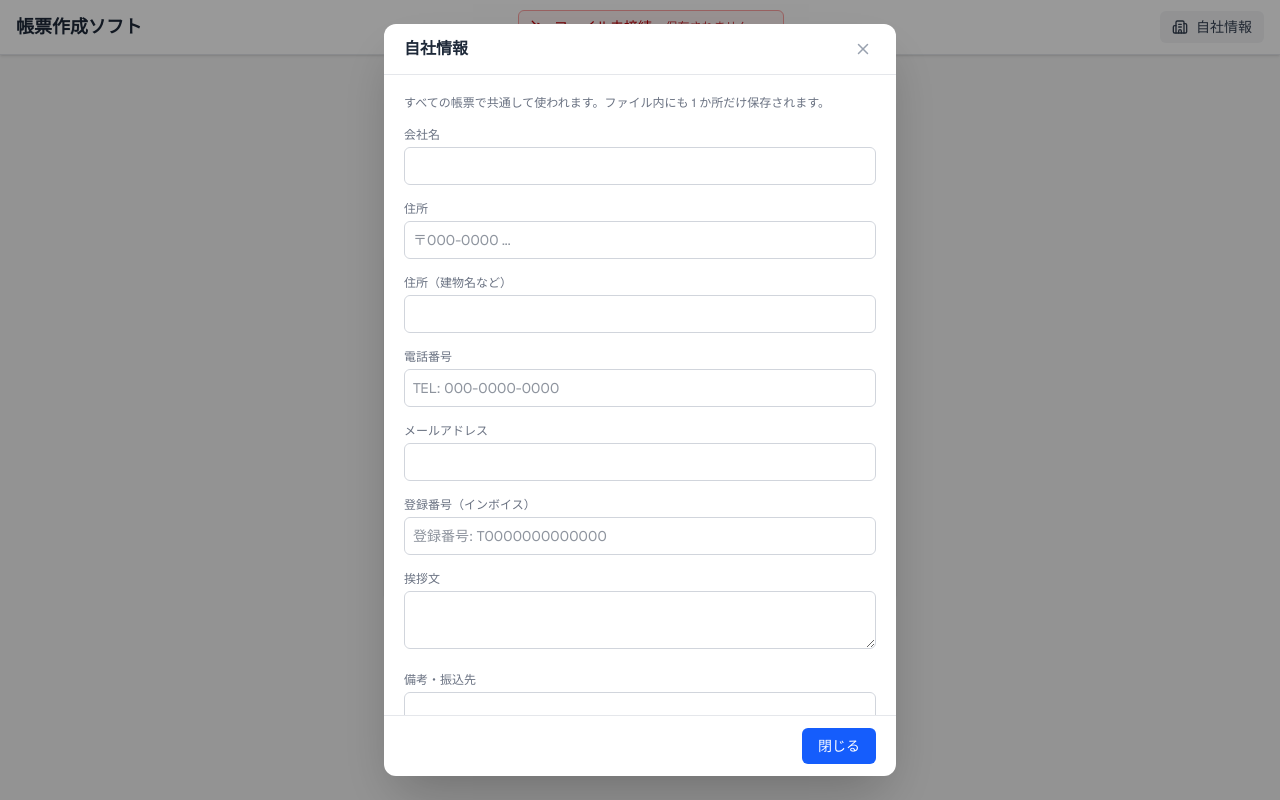
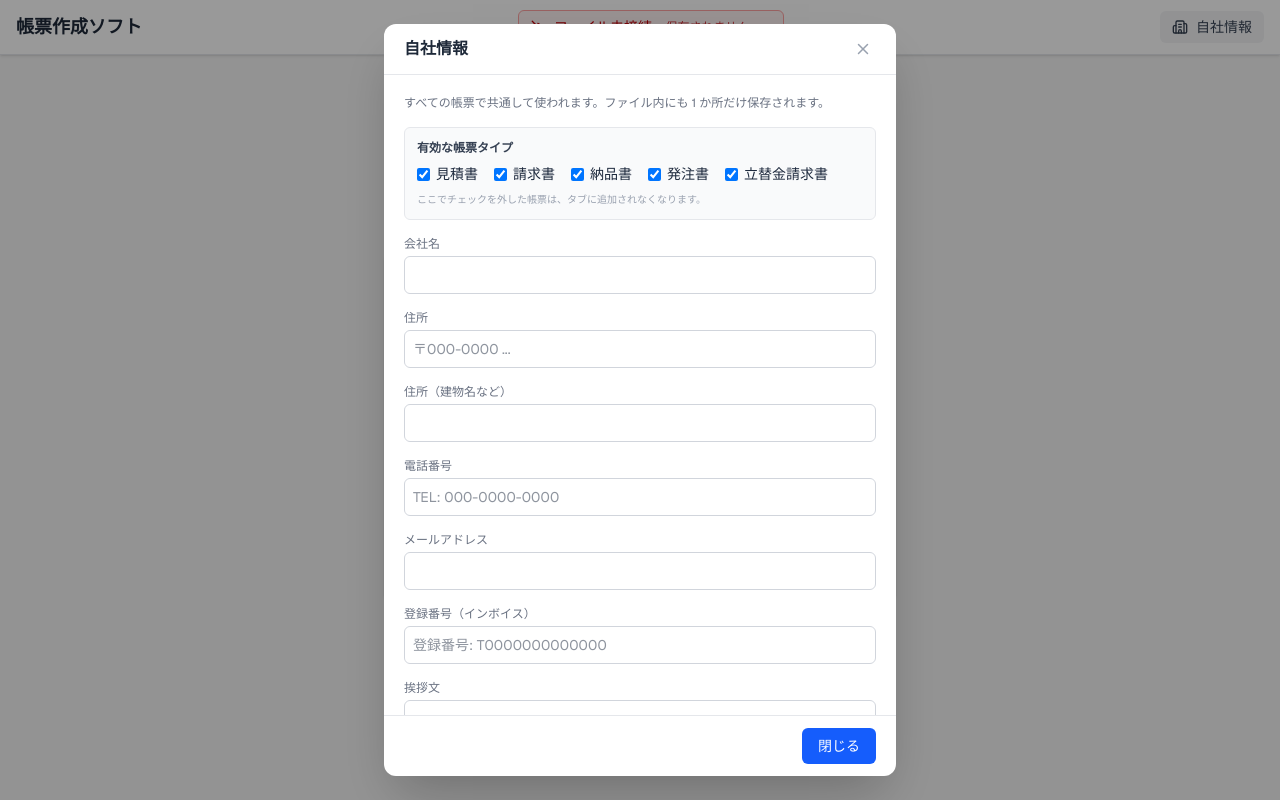
Before and after one commit to JPD-studio/formgen, a Next.js app in the folder web/: page / in a window 1280 px wide. Both pictures are taken after a click on the button "自社情報". Built offline with nearby package versions, Linux system fonts and the light colour scheme.

Commit message:
feat: Add document type toggles in Issuer Settings

```diff
--- a/web/src/components/DocumentTypeTabs.tsx
+++ b/web/src/components/DocumentTypeTabs.tsx
@@ -13,6 +13,11 @@ export default function DocumentTypeTabs({ project }: { project: Project }) {
     <div className="mt-2 flex gap-1">
       {DOCUMENT_TYPES.map(type => {
         const exists = !!project.documents[type];
+        const enabled = store.file.enabledDocumentTypes?.includes(type) ?? true;
+
+        // 有効でない かつ まだ存在しない ならタブを出さない
+        if (!enabled && !exists) return null;
+
         const active = activeType === type && exists;
         return (
           <button
--- a/web/src/components/IssuerSettingsDialog.tsx
+++ b/web/src/components/IssuerSettingsDialog.tsx
@@ -2,7 +2,7 @@
 
 import React from 'react';
 import { X } from 'lucide-react';
-import { IssuerInfo } from '@/types';
+import { IssuerInfo, DOCUMENT_TYPES } from '@/types';
 import { useStore } from '@/lib/FormgenStore';
 
 const FIELDS: { key: keyof IssuerInfo; label: string; multiline?: boolean; placeholder?: string }[] = [
@@ -39,6 +39,34 @@ export default function IssuerSettingsDialog({ onClose }: { onClose: () => void
           <p className="text-xs text-gray-500">
             すべての帳票で共通して使われます。ファイル内にも 1 か所だけ保存されます。
           </p>
+          <div className="mb-4 space-y-2 rounded-md border border-gray-200 bg-gray-50 p-3">
+            <label className="block text-xs font-bold text-gray-700">有効な帳票タイプ</label>
+            <div className="flex flex-wrap gap-4">
+              {DOCUMENT_TYPES.map(type => {
+                const enabled = store.file.enabledDocumentTypes?.includes(type) ?? true;
+                return (
+                  <label key={type} className="flex items-center gap-1.5 text-sm">
+                    <input
+                      type="checkbox"
+                      checked={enabled}
+                      onChange={e => {
+                        const current = store.file.enabledDocumentTypes ?? [...DOCUMENT_TYPES];
+                        const next = e.target.checked
+                          ? [...current, type]
+                          : current.filter(t => t !== type);
+                        // DOCUMENT_TYPESの順序を保つ
+                        const sorted = DOCUMENT_TYPES.filter(t => next.includes(t));
+                        store.updateEnabledDocumentTypes(sorted);
+                      }}
+                      className="rounded border-gray-300 text-blue-600 focus:ring-blue-500"
+                    />
+                    {type}
+                  </label>
+                );
+              })}
+            </div>
+            <p className="text-[10px] text-gray-400 mt-1">ここでチェックを外した帳票は、タブに追加されなくなります。</p>
+          </div>
           {FIELDS.map(({ key, label, multiline, placeholder }) => (
             <div key={key}>
               <label className="mb-1 block text-xs text-gray-500">{label}</label>
--- a/web/src/components/Sidebar.tsx
+++ b/web/src/components/Sidebar.tsx
@@ -233,17 +233,23 @@ function ProjectRow({
             {project.name || '（無題の案件）'}
           </span>
           <span className="flex shrink-0 gap-0.5">
-            {DOCUMENT_TYPES.map(type => (
+            {DOCUMENT_TYPES.map(type => {
+              const exists = !!project.documents[type];
+              const enabled = store.file.enabledDocumentTypes?.includes(type) ?? true;
+              if (!enabled && !exists) return null;
+
+              return (
                 <span
                   key={type}
-                title={project.documents[type] ? `${type}あり` : `${type}なし`}
+                  title={exists ? `${type}あり` : `${type}なし`}
                   className={`inline-flex h-4 w-4 items-center justify-center rounded text-[9px] leading-none ${
-                  project.documents[type] ? 'bg-blue-600 text-white' : 'bg-neutral-200 text-neutral-400'
+                    exists ? 'bg-blue-600 text-white' : 'bg-neutral-200 text-neutral-400'
                   }`}
                 >
                   {TYPE_BADGE[type]}
                 </span>
-            ))}
+              );
+            })}
           </span>
           <RowMenuButton
             open={menuOpen}
--- a/web/src/lib/FormgenStore.tsx
+++ b/web/src/lib/FormgenStore.tsx
@@ -248,6 +248,7 @@ interface StoreValue extends State {
   ensureDocument: (type: DocumentType) => void;
   deleteDocument: (type: DocumentType) => void;
   updateIssuer: (patch: Partial<IssuerInfo>) => void;
+  updateEnabledDocumentTypes: (types: DocumentType[]) => void;
 }
 
 const StoreContext = createContext<StoreValue | null>(null);
@@ -712,6 +713,10 @@ export function FormgenProvider({ children }: { children: React.ReactNode }) {
       updateIssuer: patch => {
         patchFile(file => ({ ...file, issuer: { ...file.issuer, ...patch } }));
       },
+
+      updateEnabledDocumentTypes: types => {
+        patchFile(file => ({ ...file, enabledDocumentTypes: types }));
+      },
     };
   }, [
     state,
--- a/web/src/lib/formgenFile.ts
+++ b/web/src/lib/formgenFile.ts
@@ -44,7 +44,7 @@ export const emptyIssuer: IssuerInfo = {
 };
 
 export function emptyFile(): FormgenFileV3 {
-  return { version: 3, issuer: { ...emptyIssuer }, clients: [] };
+  return { version: 3, issuer: { ...emptyIssuer }, clients: [], enabledDocumentTypes: [...DOCUMENT_TYPES] };
 }
 
 // ---------------------------------------------------------------------------
@@ -153,7 +153,10 @@ function parseIssuer(raw: unknown): IssuerInfo {
 
 function parseV3(o: Record<string, unknown>): FormgenFileV3 {
   const clients = arr(o.clients).map(parseClient);
-  return { version: 3, issuer: parseIssuer(o.issuer), clients: dedupeIds(clients) };
+  const enabledDocumentTypes = Array.isArray(o.enabledDocumentTypes)
+    ? (o.enabledDocumentTypes as DocumentType[])
+    : undefined;
+  return { version: 3, issuer: parseIssuer(o.issuer), clients: dedupeIds(clients), enabledDocumentTypes };
 }
 
 /** 手編集でIDが重複・欠落しても選択が壊れないよう、読み込み時に一意化する */
@@ -301,6 +304,7 @@ function toPlain(file: FormgenFileV3): Record<string, unknown> {
   return {
     version: 3,
     issuer,
+    enabledDocumentTypes: file.enabledDocumentTypes,
     clients: file.clients.map(c => ({
       id: c.id,
       name: c.name,
--- a/web/src/types/index.ts
+++ b/web/src/types/index.ts
@@ -57,6 +57,7 @@ export interface FormgenFileV3 {
   version: 3;
   issuer: IssuerInfo;
   clients: Client[];
+  enabledDocumentTypes?: DocumentType[];
 }
 
 /** PreviewPanel / FormPanel に渡す、解決済みの平坦な帳票データ */
```
Lines whose indentation alone changed are shown as unchanged.
